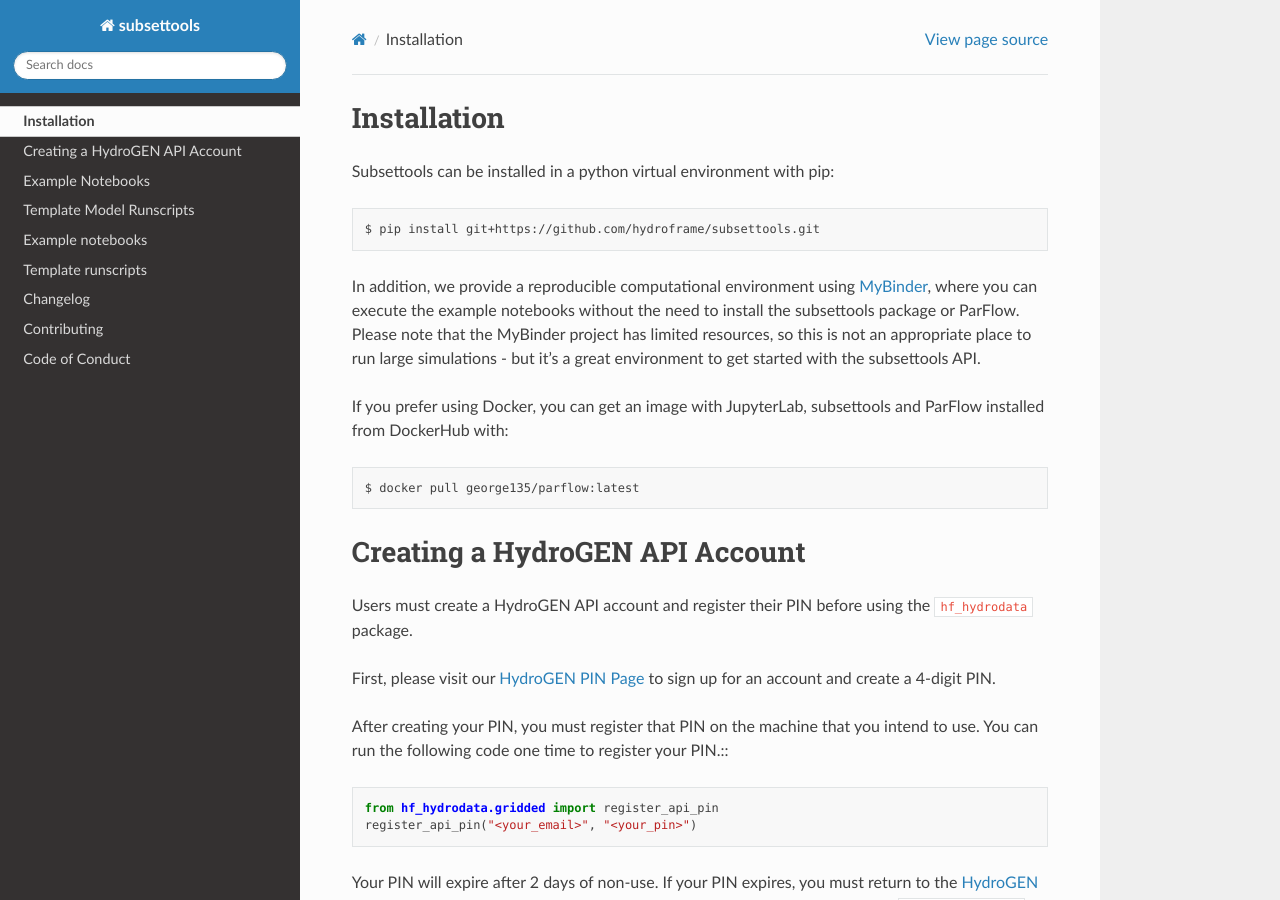
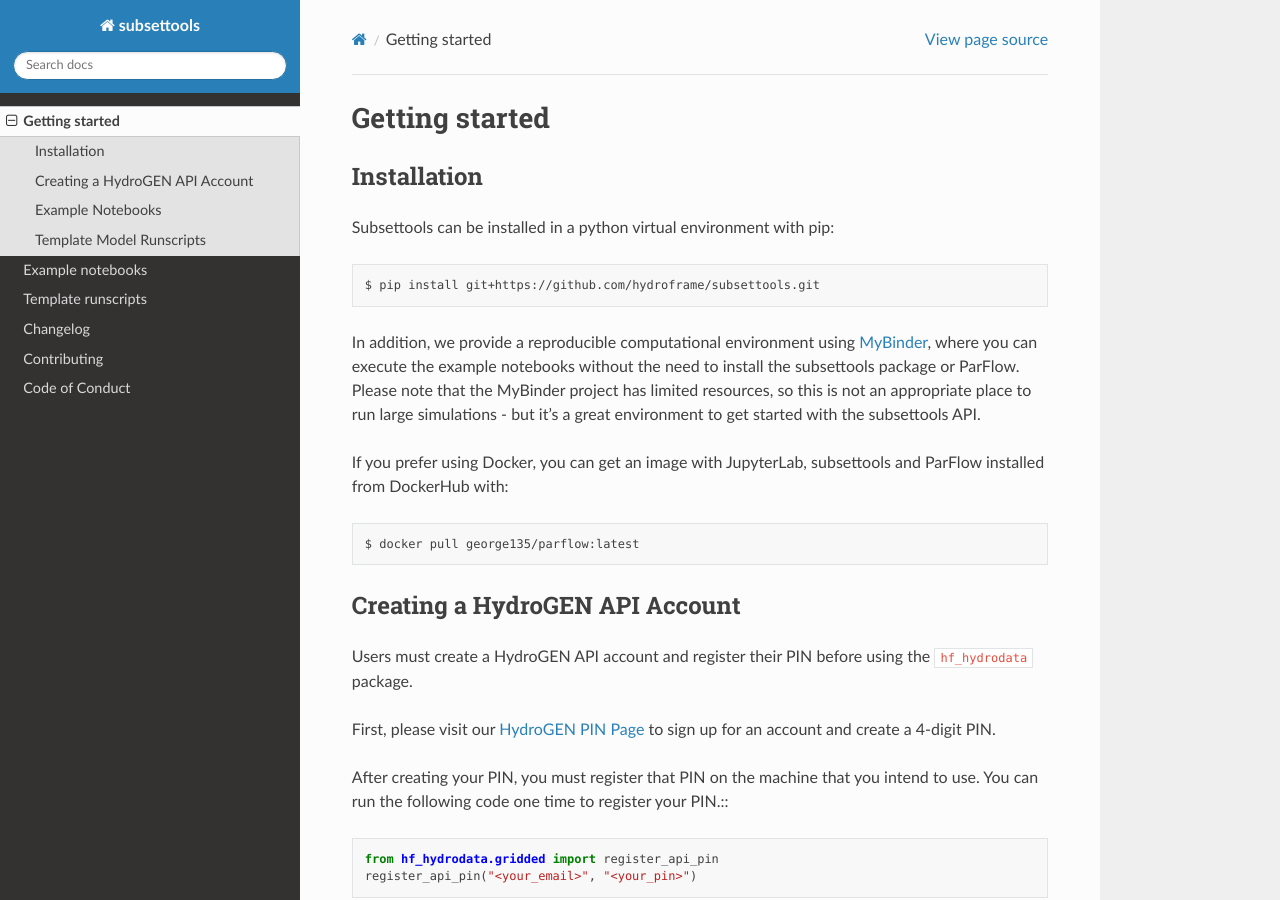
Before and after one commit to hydroframe/subsettools, a Sphinx documentation site: the page built from docs/getting_started.md, in a window 1280 px wide and 900 px high. Built offline with Sphinx 7.4.7 and the Read the Docs theme 2.0.0, drawn with Linux system fonts in a browser that asks for light colours; pages that are not in the unit, such as notebooks, are missing from menus.

Commit message:
Update getting_started.md

```diff
--- a/docs/getting_started.md
+++ b/docs/getting_started.md
@@ -1,3 +1,5 @@
+## Getting started
+
 ### Installation
 
 Subsettools can be installed in a python virtual environment with pip:
```
